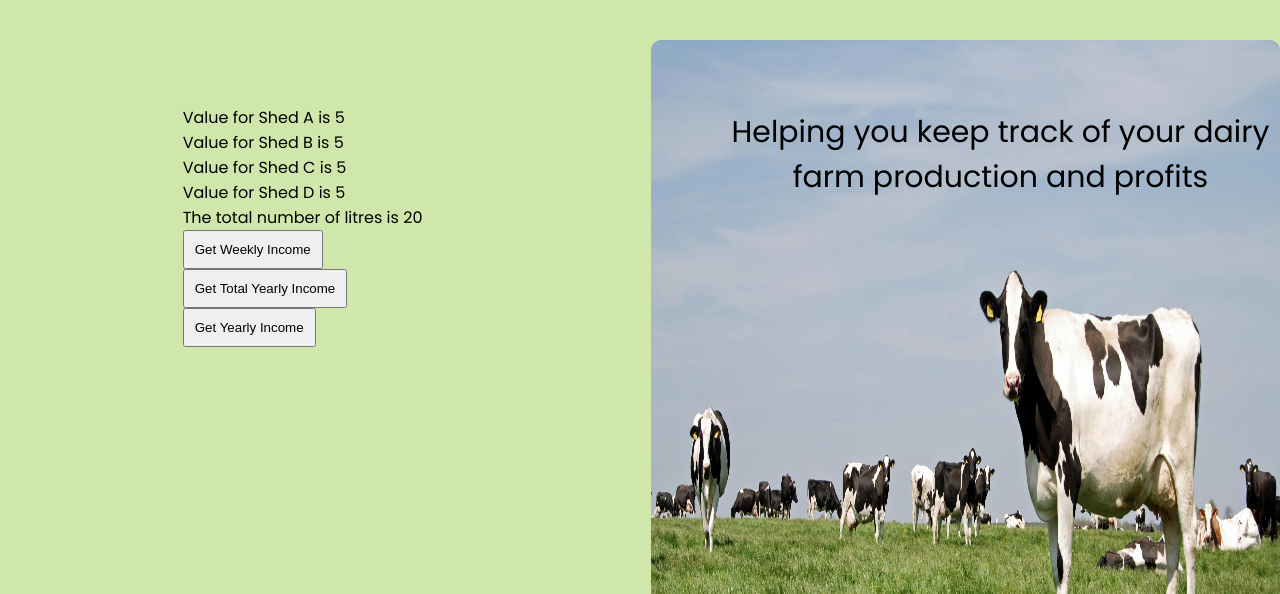
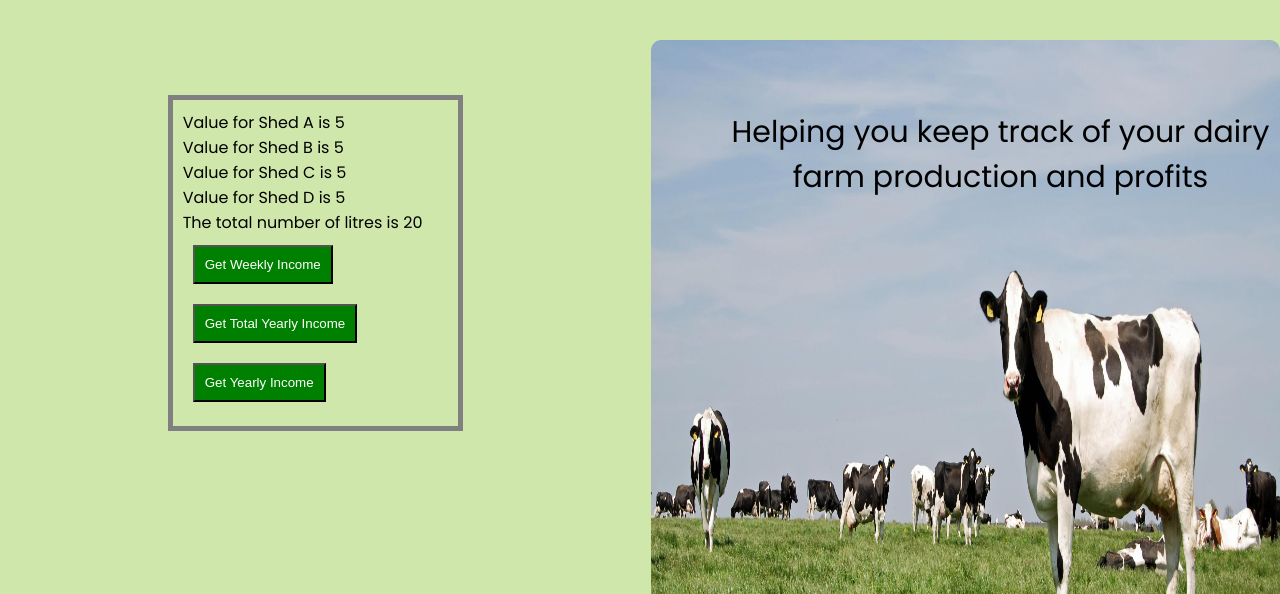
Before and after one commit to Maureenkamau03/Dairyfarm, a plain HTML site: page index.html in a window 1280 px wide. Both pictures are taken after typing "5", "5", "5", "5" into the empty fields and a click on the button "Get report". Shown: the part 206-800 px from the top of the page. Drawn offline with Linux system fonts and the light colour scheme.

Commit message:
final fixes

```diff
--- a/assets/css/styles.css
+++ b/assets/css/styles.css
@@ -164,6 +164,7 @@ body {
 	width: 50%;
 	margin: 5px auto;
 	padding: 10px;
+	border: 5px solid grey;
 }
 /* container for different actions related to report generation */
 #income-reports-actions {
@@ -171,10 +172,14 @@ body {
 	display: flex;
 	justify-content: space-between;
 	display: none;
+	/* background-color: yellow; */
 }
 
 #income-reports-actions button {
 	padding: 10px;
+	background-color: green;
+	margin: 10px;
+	color: white;
 }
 
 /* a list to hold monthly reports */
```
